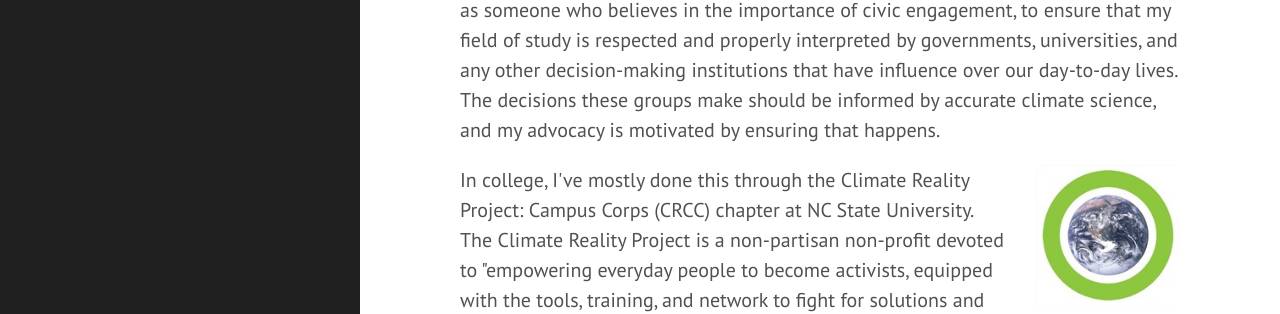
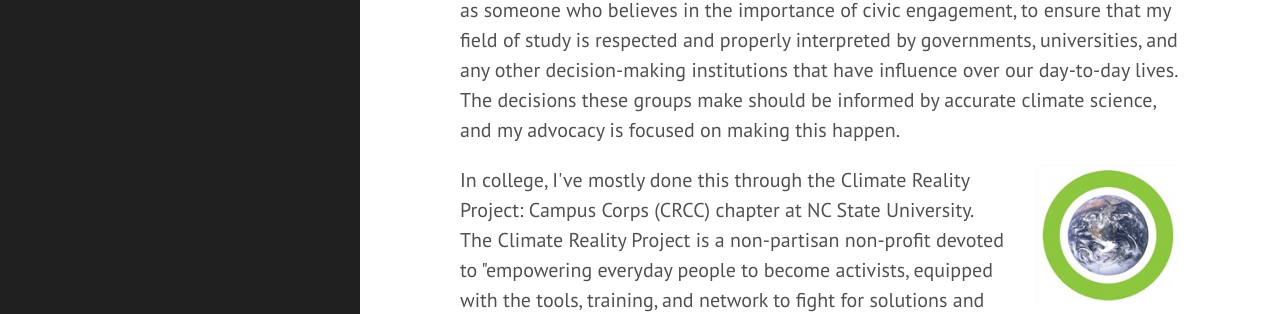
Before and after one commit to robertvdd/robertvdd.github.io, a Jekyll site: the page built from climate.md, in a window 1280 px wide and 1210 px high. Shown: the part 205-519 px from the top of the window. Built offline with Jekyll 4.4.1, drawn with Linux system fonts in a browser that asks for light colours; some of the changed text lies outside the part shown.

Commit message:
Updated Climate Statement, Resume

```diff
--- a/climate.md
+++ b/climate.md
@@ -19,7 +19,7 @@
 </style>
 
 
-Since high school, I've been involved in different organizations and campaigns relating to climate activism. I believe it's important, as an aspiring scientist and also as someone who believes in the importance of civic engagement, to ensure that my field of study is respected and properly interpreted by governments, universities, and any other decision-making institutions that have influence over our day-to-day lives. The decisions these groups make should be informed by accurate climate science, and my advocacy is motivated by ensuring that happens.
+Since high school, I've been involved in different organizations and campaigns relating to climate activism. I believe it's important, as an aspiring scientist and also as someone who believes in the importance of civic engagement, to ensure that my field of study is respected and properly interpreted by governments, universities, and any other decision-making institutions that have influence over our day-to-day lives. The decisions these groups make should be informed by accurate climate science, and my advocacy is focused on making this happen.
 
 <div class="column">
   <img class="inline-img" style="max-width: 20%;" src="/figures/crcc.jpg">
```
Also changed, not shown: 1 other file.
